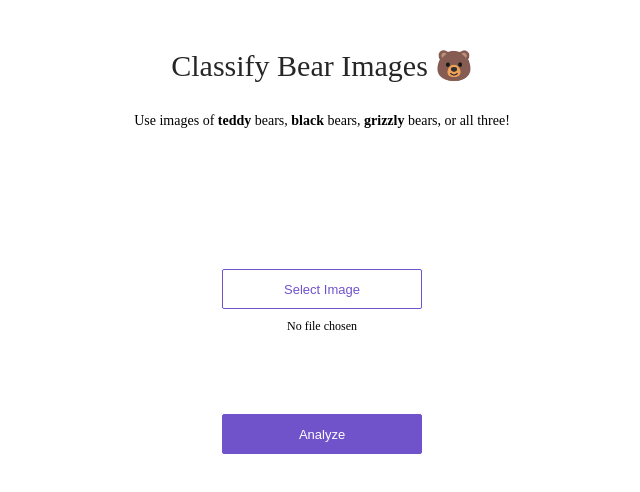
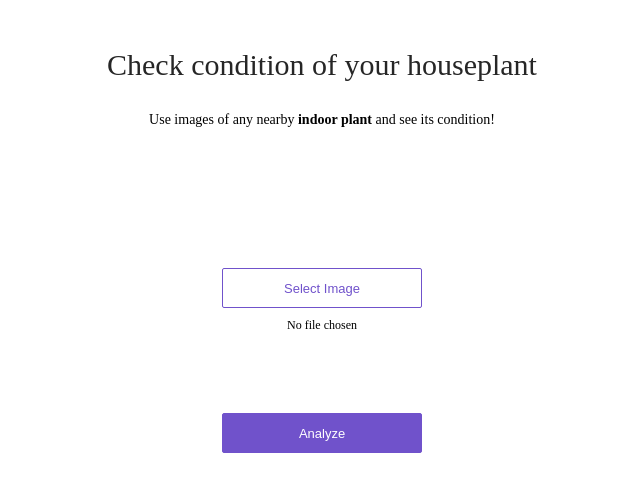
Before and after one commit to dhruv8609/fastai-v3-model, a plain HTML site: page app/view/index.html in a window 1280 px wide. Shown: the whole page, without its empty margins (318-958 px from the left). Drawn offline with Linux system fonts and the light colour scheme.

Commit message:
Update index.html

```diff
--- a/app/view/index.html
+++ b/app/view/index.html
@@ -7,10 +7,9 @@
 <body>
 <div>
   <div class='center'>
-    <div class='title'>Classify Bear Images 🐻</div>
+    <div class='title'>Check condition of your houseplant </div>
     <p>
-      Use images of <strong>teddy</strong> bears, <strong>black</strong> bears, <strong>grizzly</strong> bears, or
-      all three!
+      Use images of any nearby <strong> indoor plant </strong> and see its condition!
     </p>
     <div class='content'>
       <div class='no-display'>
```
